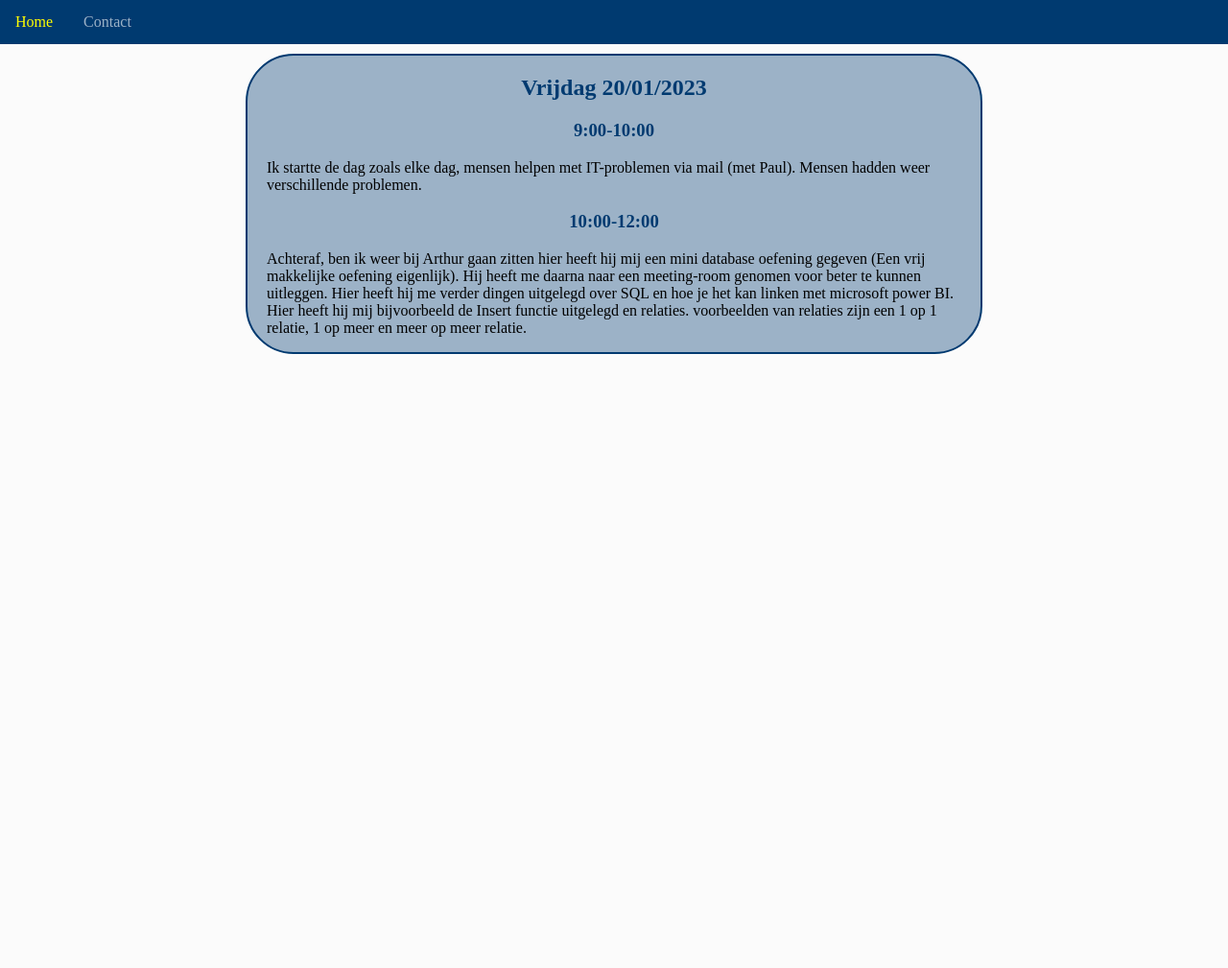
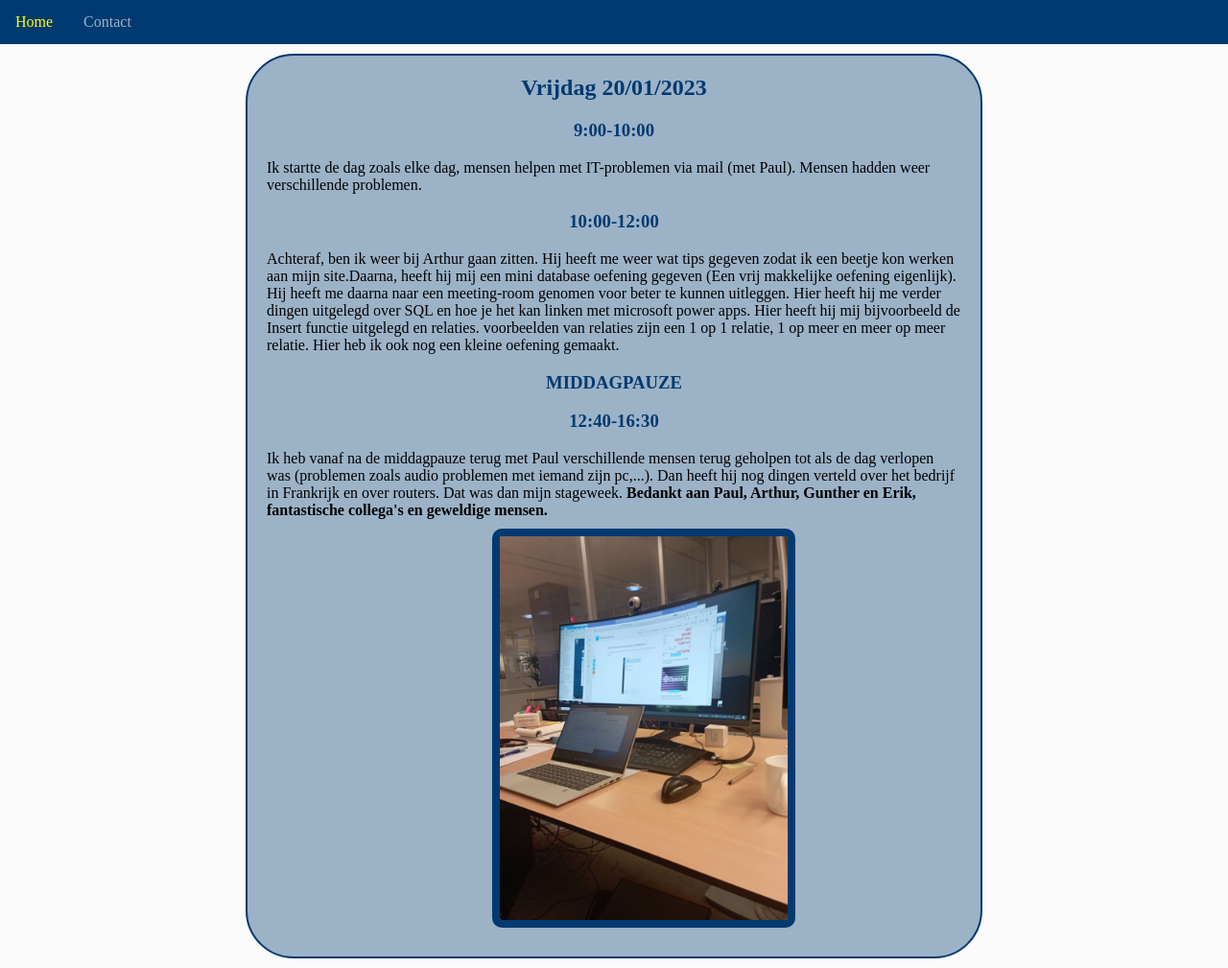
Before and after one commit to JensVdB-immalle/JensVdB-immalle.github.io, a plain HTML site: page JensVdB_Dagverslagen/vrijdag.html in a window 1280 px wide. Shown: the whole page at 96% size. Before the commit the page ends 800 px from the top, so only its background shows below. Drawn offline with Linux system fonts and the light colour scheme.

Commit message:
vrijdag bijna klaar

```diff
--- a/JensVdB_Dagverslagen/opmaakdag.css
+++ b/JensVdB_Dagverslagen/opmaakdag.css
@@ -153,9 +153,18 @@ body {
     color: #003a70;
     text-align: center;
   }
-  #Foto{
+  .Foto{
+    margin-top: 10px;
     margin-left: 27.5%;
     margin-bottom: 10px;
     border: solid 8px #003a70;
     border-radius: 10px;
   }
+  #foto2
+  {
+    margin-top: 10px;
+    margin-left: 32.5%;
+    margin-bottom: 10px;
+    border: solid 8px #003a70;
+    border-radius: 10px;
+  }
--- a/JensVdB_Dagverslagen/vrijdag.html
+++ b/JensVdB_Dagverslagen/vrijdag.html
@@ -17,10 +17,17 @@
         <h3>9:00-10:00</h3>
         <p>Ik startte de dag zoals elke dag, mensen helpen met IT-problemen via mail (met Paul). Mensen hadden weer verschillende problemen.</p>
         <h3>10:00-12:00</h3>
-        <p>Achteraf, ben ik weer bij Arthur gaan zitten hier heeft hij mij een mini database oefening gegeven (Een vrij makkelijke oefening eigenlijk).
-        Hij heeft me daarna naar een meeting-room genomen voor beter te kunnen uitleggen. Hier heeft hij me verder dingen uitgelegd over SQL en hoe je het kan linken met microsoft power BI.
-        Hier heeft hij mij bijvoorbeeld de Insert functie uitgelegd en relaties. voorbeelden van relaties zijn een 1 op 1 relatie, 1 op meer en meer op meer relatie.
+        <p>Achteraf, ben ik weer bij Arthur gaan zitten. Hij heeft me weer wat tips gegeven zodat ik een beetje kon werken aan mijn site.Daarna, heeft hij mij een mini database oefening gegeven (Een vrij makkelijke oefening eigenlijk).
+        Hij heeft me daarna naar een meeting-room genomen voor beter te kunnen uitleggen. Hier heeft hij me verder dingen uitgelegd over SQL en hoe je het kan linken met microsoft power apps.
+        Hier heeft hij mij bijvoorbeeld de Insert functie uitgelegd en relaties. voorbeelden van relaties zijn een 1 op 1 relatie, 1 op meer en meer op meer relatie. Hier heb ik ook nog een kleine oefening gemaakt.
+
         </p>
+        <h3>MIDDAGPAUZE</h3>
+        <h3>12:40-16:30</h3>
+        <p>Ik heb vanaf na de middagpauze terug met Paul verschillende mensen terug geholpen tot als de dag verlopen was (problemen zoals audio problemen met iemand zijn pc,...). Dan heeft hij nog dingen verteld over het bedrijf in Frankrijk en over routers.
+        Dat was dan mijn stageweek. <b>Bedankt aan Paul, Arthur, Gunther en Erik, fantastische collega's en geweldige mensen.</b>
+        <img id="foto2" src="Stagedag5.jpg" alt="Foto waar we iemand helpen" height="400" width="300">
+         </p>
     </article>
 </body>
 </html>
```
Also changed, not shown: JensVdB_Dagverslagen/dinsdag.html (+1 -1 lines), JensVdB_Dagverslagen/donderdag.html (+2 -3 lines), JensVdB_Dagverslagen/maandag.html (+1 -1 lines), JensVdB_Dagverslagen/woensdag.html (+2 -3 lines).
